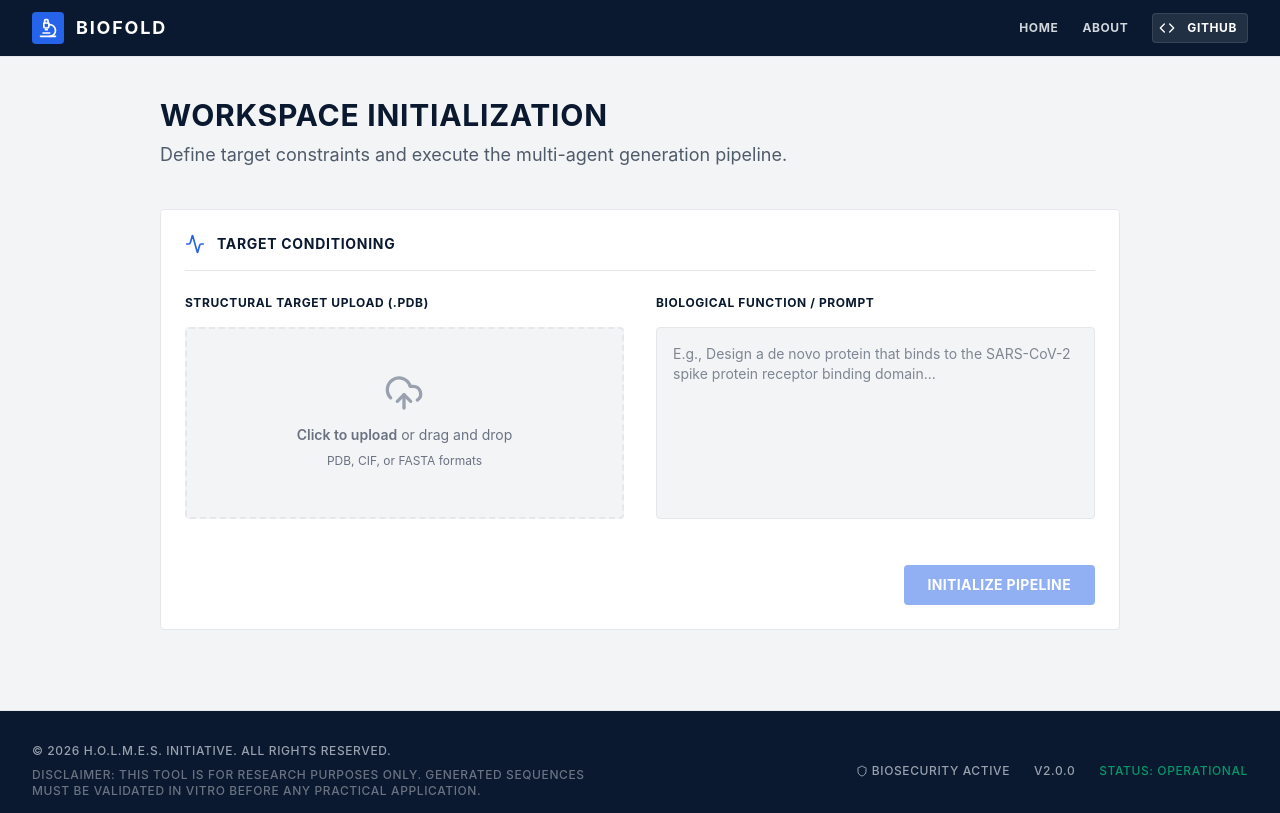
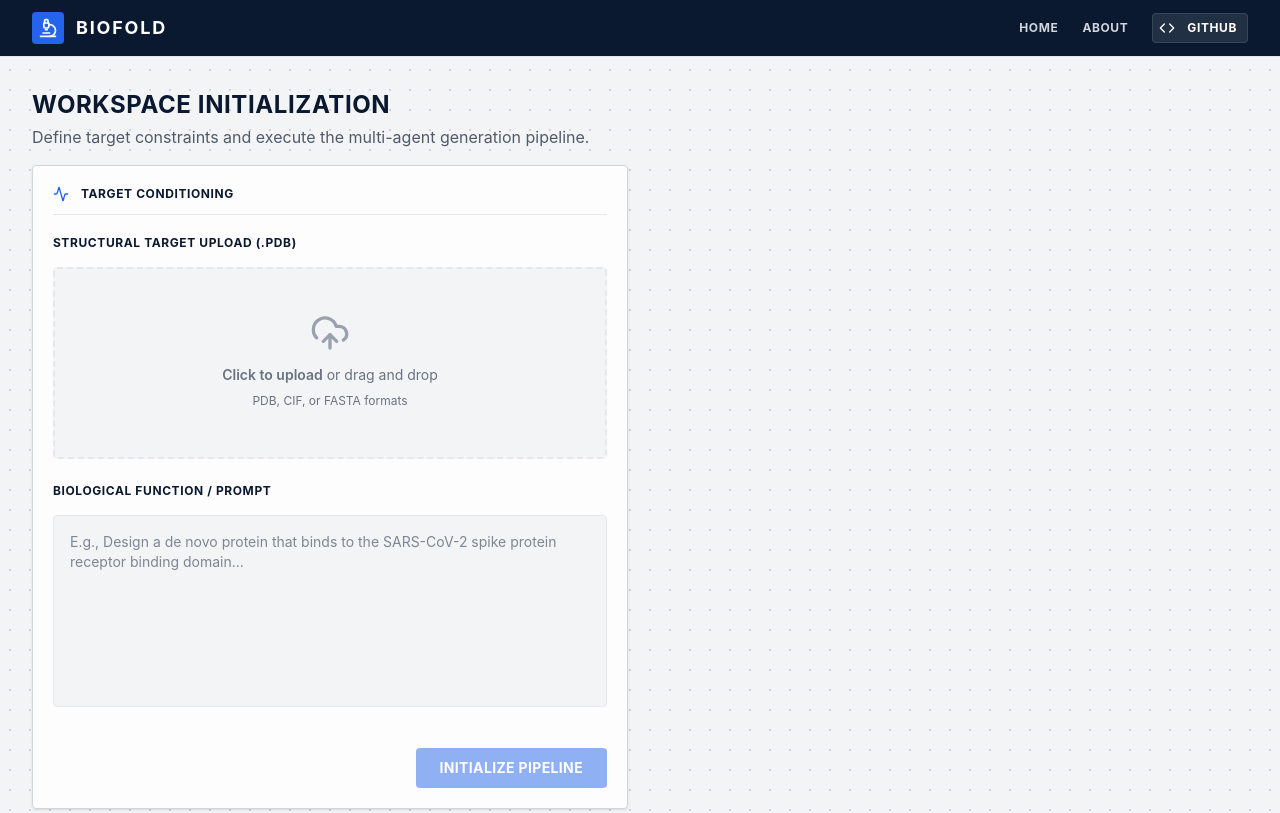
Before and after one commit to tokitahmidornob/BioFold, a React (Vite) app in the folder frontend/: page /generate in a window 1280 px wide. Shown: the top 813 px of the page. Built offline with nearby package versions, Linux system fonts and the light colour scheme.

Commit message:
Fix: Install react-router-dom inside frontend directory for Vercel build

```diff
--- a/frontend/src/App.tsx
+++ b/frontend/src/App.tsx
@@ -6,7 +6,7 @@ import { Generator } from './components/Generator';
 function App() {
   return (
     <BrowserRouter>
-      <div className="min-h-screen flex flex-col font-sans bg-alpha-bg text-alpha-dark">
+      <div className="min-h-screen flex flex-col font-sans bg-alpha-bg bg-matrix text-alpha-dark">
         {/* Slim Minimalist Header */}
         <header className="bg-alpha-dark border-b border-alpha-border sticky top-0 z-50">
           <div className="max-w-7xl mx-auto px-4 sm:px-6 lg:px-8">
--- a/frontend/src/components/Generator.tsx
+++ b/frontend/src/components/Generator.tsx
@@ -8,12 +8,13 @@ export const Generator: React.FC = () => {
   const [targetPrompt, setTargetPrompt] = useState('');
 
   return (
-    <main className="flex-1 max-w-5xl mx-auto w-full px-4 sm:px-6 lg:px-8 py-10 space-y-10 animate-in fade-in duration-500">
-      <header className="space-y-2">
-        <h2 className="text-3xl font-bold text-alpha-dark tracking-wide uppercase">Workspace Initialization</h2>
-        <p className="text-alpha-dark/70 text-lg">Define target constraints and execute the multi-agent generation pipeline.</p>
+    <main className="flex-1 max-w-7xl mx-auto w-full px-4 sm:px-6 lg:px-8 py-8 space-y-6 animate-in fade-in duration-500">
+      <header className="space-y-1 mb-4">
+        <h2 className="text-2xl font-bold text-alpha-dark tracking-wide uppercase">Workspace Initialization</h2>
+        <p className="text-alpha-dark/70 text-base">Define target constraints and execute the multi-agent generation pipeline.</p>
       </header>
 
+      <div className="grid grid-cols-1 lg:grid-cols-2 gap-6 items-start">
         <section>
           <TargetConditioning
             isLoading={isPipelineLoading}
@@ -32,6 +33,7 @@ export const Generator: React.FC = () => {
             onComplete={() => setIsPipelineLoading(false)}
           />
         </section>
+      </div>
     </main>
   );
 };
--- a/frontend/src/components/LandingPage.tsx
+++ b/frontend/src/components/LandingPage.tsx
@@ -21,7 +21,7 @@ export const LandingPage: React.FC = () => {
             <span>IEEE ICADHI 2026</span>
           </div>
 
-          <h1 className="text-5xl md:text-7xl font-extrabold tracking-tight text-white leading-tight">
+          <h1 className="text-5xl md:text-6xl font-semibold tracking-wide text-white leading-tight">
             BioFOld: Multi-Agent <br className="hidden md:block"/>
             <span className="text-alpha-accent">Sequence Generation</span>
           </h1>
@@ -33,7 +33,7 @@ export const LandingPage: React.FC = () => {
           <div className="pt-4">
             <button
               onClick={() => navigate('/generate')}
-              className="bg-alpha-accent hover:bg-blue-600 text-white font-bold tracking-widest uppercase py-4 px-8 rounded-sm shadow-lg transition-all flex items-center space-x-3 group"
+              className="bg-transparent border border-white/50 hover:bg-white/10 hover:border-white text-white font-bold tracking-widest uppercase py-3 px-8 rounded-sm transition-all flex items-center space-x-3 group"
             >
               <span>Launch Sequence Generator</span>
               <ArrowRight className="w-5 h-5 group-hover:translate-x-1 transition-transform" />
--- a/frontend/src/components/PipelineDashboard.tsx
+++ b/frontend/src/components/PipelineDashboard.tsx
@@ -150,33 +150,33 @@ export const PipelineDashboard: React.FC<PipelineDashboardProps> = ({ isActive,
   if (!isActive) return null;
 
   return (
-    <div className="bg-alpha-card rounded-sm border border-alpha-border p-6 space-y-8">
-      <div className="space-y-6">
-        <h2 className="text-sm font-bold text-alpha-dark tracking-wider uppercase">Pipeline Execution Status</h2>
+    <div className="bg-white/80 backdrop-blur-sm rounded-sm border border-gray-300 shadow-sm p-5 space-y-6">
+      <div className="space-y-5">
+        <h2 className="text-xs font-bold text-alpha-dark tracking-wider uppercase border-b border-gray-200 pb-3">Pipeline Execution Status</h2>
 
-        <div className="relative">
-          <div className="absolute left-6 top-8 bottom-8 w-0.5 bg-alpha-border"></div>
-          <div className="space-y-6 relative">
+        <div className="relative pl-2">
+          <div className="absolute left-3.5 top-5 bottom-5 w-[1px] bg-gray-200"></div>
+          <div className="space-y-5 relative">
             {stages.map((stage) => (
               <div key={stage.id} className="flex items-start space-x-4">
-                <div className={cn(
-                  "relative z-10 flex items-center justify-center w-12 h-12 rounded-full border-2 bg-white transition-colors duration-500",
-                  stage.status === 'completed' ? "border-alpha-success text-alpha-success" :
-                  stage.status === 'in_progress' ? "border-alpha-accent text-alpha-accent" :
-                  "border-alpha-border text-gray-400"
-                )}>
-                  {stage.status === 'in_progress' ? <Loader2 className="w-5 h-5 animate-spin" /> : stage.icon}
+                <div className="relative mt-1.5 flex items-center justify-center w-3 h-3 z-10">
+                  <div className={cn(
+                    "w-2.5 h-2.5 rounded-full transition-all duration-500",
+                    stage.status === 'completed' ? "bg-emerald-500 shadow-[0_0_8px_rgba(16,185,129,0.8)]" :
+                    stage.status === 'in_progress' ? "bg-blue-500 shadow-[0_0_8px_rgba(59,130,246,0.8)] animate-pulse" :
+                    stage.status === 'error' ? "bg-red-500 shadow-[0_0_8px_rgba(239,68,68,0.8)] animate-pulse" :
+                    "bg-gray-300"
+                  )} />
                 </div>
 
-                <div className="pt-2 flex-1">
+                <div className="flex-1">
                   <div className="flex items-center justify-between">
                     <h3 className={cn(
-                      "font-semibold text-lg transition-colors",
+                      "font-semibold text-sm transition-colors",
                       stage.status === 'pending' ? "text-gray-400" : "text-alpha-dark"
                     )}>
                       {stage.name}
                     </h3>
-                    {stage.status === 'completed' && <CheckCircle2 className="w-5 h-5 text-alpha-success" />}
                   </div>
                   <p className={cn(
                     "text-sm mt-1 transition-colors",
--- a/frontend/src/components/TargetConditioning.tsx
+++ b/frontend/src/components/TargetConditioning.tsx
@@ -44,13 +44,13 @@ export const TargetConditioning: React.FC<TargetConditioningProps> = ({ onStartP
   };
 
   return (
-    <div className="bg-alpha-card rounded-sm border border-alpha-border p-6 space-y-6">
-      <div className="flex items-center space-x-3 border-b border-alpha-border pb-4">
-        <Activity className="text-alpha-accent w-5 h-5" />
-        <h2 className="text-sm font-bold text-alpha-dark tracking-wider uppercase">Target Conditioning</h2>
+    <div className="bg-white/80 backdrop-blur-sm rounded-sm border border-gray-300 shadow-sm p-5 space-y-5">
+      <div className="flex items-center space-x-3 border-b border-gray-200 pb-3">
+        <Activity className="text-alpha-accent w-4 h-4" />
+        <h2 className="text-xs font-bold text-alpha-dark tracking-wider uppercase">Target Conditioning</h2>
       </div>
 
-      <div className="grid grid-cols-1 md:grid-cols-2 gap-8">
+      <div className="grid grid-cols-1 gap-6">
         <div className="space-y-4">
           <label className="block text-xs font-bold text-alpha-dark uppercase tracking-wider">Structural Target Upload (.pdb)</label>
           <div
--- a/frontend/src/index.css
+++ b/frontend/src/index.css
@@ -11,4 +11,12 @@
 
 body {
   @apply bg-alpha-bg text-alpha-dark antialiased;
+  font-family: 'Inter', 'Roboto', system-ui, sans-serif;
+  font-size: 14px;
 }
+
+/* Subtle Dotted Matrix Background for Research Aesthetic */
+.bg-matrix {
+  background-image: radial-gradient(#d1d5db 1px, transparent 1px);
+  background-size: 20px 20px;
+}
```
Lines whose indentation alone changed are shown as unchanged.
